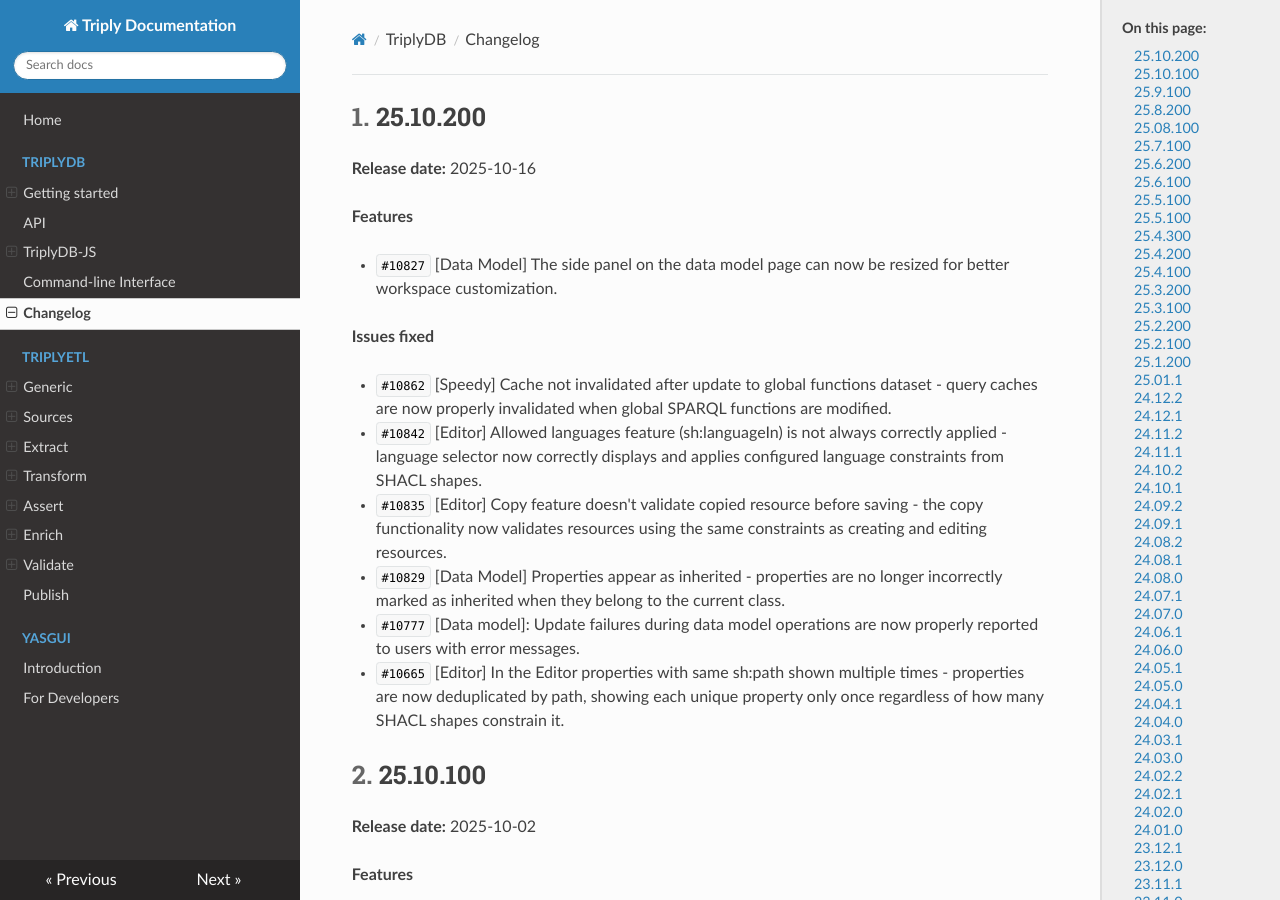
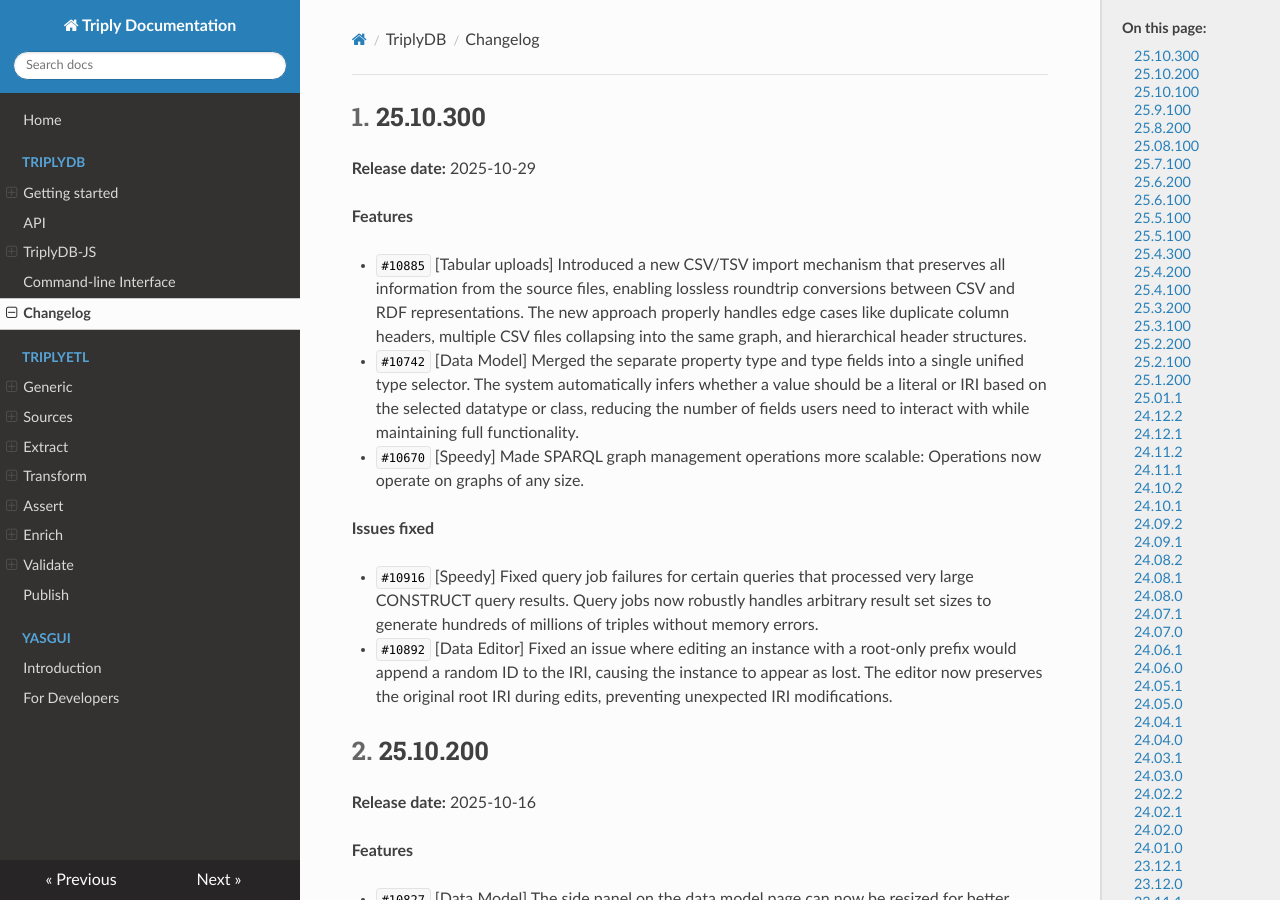
Before and after one commit to TriplyDB/Documentation, an MkDocs documentation site: the page built from docs/triplydb-changelog/index.md, in a window 1280 px wide and 900 px high. Built offline with MkDocs 1.6.1, drawn with Linux system fonts in a browser that asks for light colours.

Commit message:
Updated changelog

```diff
--- a/docs/triplydb-changelog/index.md
+++ b/docs/triplydb-changelog/index.md
@@ -4,6 +4,22 @@
 ---
 
 [TOC]
+
+## 25.10.300 {#25.10.300}
+
+**Release date:** 2025-10-29
+
+**Features**
+
+
+- `#10885` [Tabular uploads] Introduced a new CSV/TSV import mechanism that preserves all information from the source files, enabling lossless roundtrip conversions between CSV and RDF representations. The new approach properly handles edge cases like duplicate column headers, multiple CSV files collapsing into the same graph, and hierarchical header structures.
+- `#10742` [Data Model] Merged the separate property type and type fields into a single unified type selector. The system automatically infers whether a value should be a literal or IRI based on the selected datatype or class, reducing the number of fields users need to interact with while maintaining full functionality.
+- `#10670` [Speedy] Made SPARQL graph management operations more scalable: Operations now operate on graphs of any size.
+
+**Issues fixed**
+
+- `#10916` [Speedy] Fixed query job failures for certain queries that processed very large CONSTRUCT query results. Query jobs now robustly handles arbitrary result set sizes to generate hundreds of millions of triples without memory errors.
+- `#10892` [Data Editor] Fixed an issue where editing an instance with a root-only prefix would append a random ID to the IRI, causing the instance to appear as lost. The editor now preserves the original root IRI during edits, preventing unexpected IRI modifications.
 
 ## 25.10.200 {#25.10.200}
 
```
Also changed, not shown: docs/triplydb-technical-changelog/index.md (+8 -0 lines).
